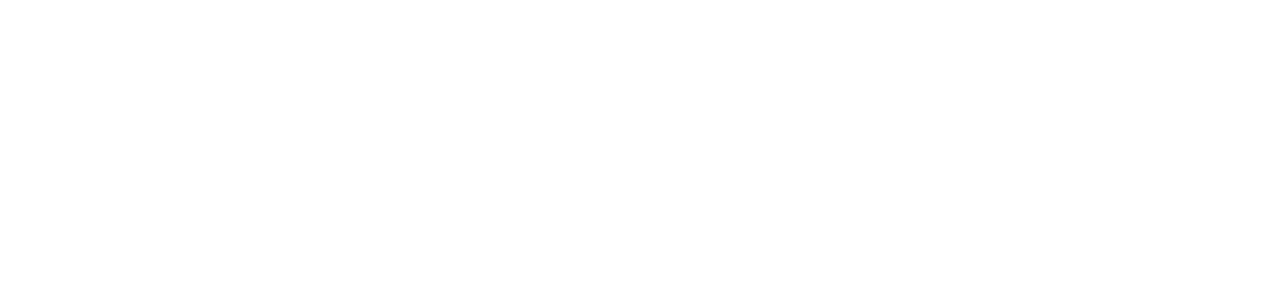
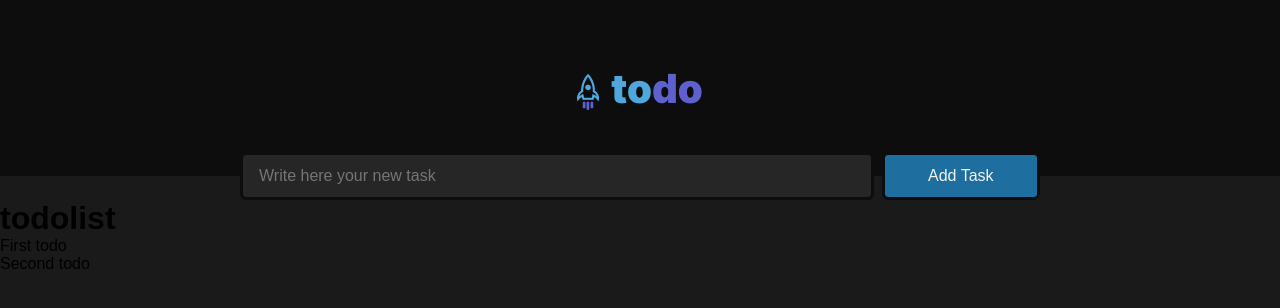
Before and after one commit to RiccardoImperiale/vue-todolist, a plain HTML site: page index.html in a window 1280 px wide. Drawn offline with nearby package versions, Linux system fonts and the light colour scheme.

Commit message:
add header style

```diff
--- a/assets/css/style.css
+++ b/assets/css/style.css
@@ -0,0 +1,72 @@
+:root {
+    --todo-darkest: #0D0D0D;
+    --todo-darker: #1A1A1A;
+    --todo-dark: #262626;
+    --todo-secondary: #808080;
+    --todo-light: #F2F2F2;
+    --todo-secondary-dark: #333333;
+    --todo-primary: #4EA8DE;
+    --todo-primary-dark: #1E6F9F;
+    --todo-accent: #8284FA;
+}
+
+* {
+    margin: 0;
+    padding: 0;
+    box-sizing: border-box;
+}
+
+body {
+    background-color: var(--todo-darker);
+    font-family: sans-serif;
+}
+
+.container {
+    width: 80%;
+    max-width: 800px;
+    margin: auto;
+}
+
+header {
+    display: flex;
+    align-items: center;
+    justify-content: center;
+    padding: 4rem 0;
+    background-color: var(--todo-darkest);
+}
+
+.task_input {
+    display: flex;
+    align-items: center;
+    justify-content: center;
+    margin-top: -1.5rem;
+    height: 3rem;
+    gap: .5rem;
+
+    & input,
+    button {
+        height: 100%;
+        border-radius: .4rem;
+        border: 3px solid var(--todo-darkest);
+        font-size: 1rem;
+    }
+
+    & input {
+        width: 80%;
+        background-color: var(--todo-dark);
+        padding-left: 1rem;
+        color: var(--todo-light);
+
+        &:focus {
+            outline: none;
+            border: 3px solid var(--todo-accent);
+        }
+    }
+
+    & button {
+        width: 20%;
+        background-color: var(--todo-primary-dark);
+        color: var(--todo-light);
+        cursor: pointer;
+    }
+}
--- a/assets/js/main.js
+++ b/assets/js/main.js
@@ -3,7 +3,6 @@ const { createApp } = Vue
 createApp({
     data() {
         return {
-            newTask: '',
             tasks: [
                 { text: 'First todo', done: false },
                 { text: 'Second todo', done: false },
--- a/index.html
+++ b/index.html
@@ -10,8 +10,23 @@
 
 <body>
     <div id="app">
+        <header>
+            <img src="./assets/img/logo.png" alt="logo">
+        </header>
+        <main>
+            <div class="container">
 
+                <div class="task_input">
+                    <input type="text" placeholder="Write here your new task">
+                    <button>Add Task</button>
+                </div>
+            </div>
+        </main>
 
+        <h1>todolist</h1>
+        <ul>
+            <li v-for="task in tasks">{{task.text}}</li>
+        </ul>
     </div>
 
     <script src="https://unpkg.com/vue@3/dist/vue.global.js"></script>
```
Also changed, not shown: assets/img/clipboard.png (added), assets/img/logo.png (added).
